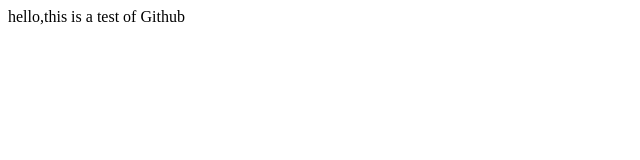
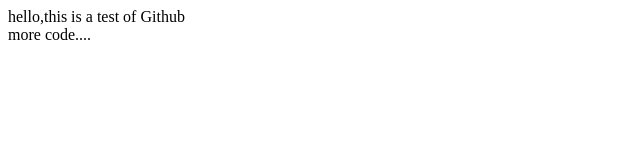
Before and after one commit to sean2323/youtube.demo, a plain HTML site: page WebContent/index.html in a window 1280 px wide. Shown: the full height of the page, 0-640 px from the left. Drawn offline with Linux system fonts and the light colour scheme.

Commit message:
more changes  to index

```diff
--- a/WebContent/index.html
+++ b/WebContent/index.html
@@ -6,5 +6,7 @@
 </head>
 <body>
 	hello,this is a test of Github
+	</br>
+	more code....
 </body>
 </html>
```
